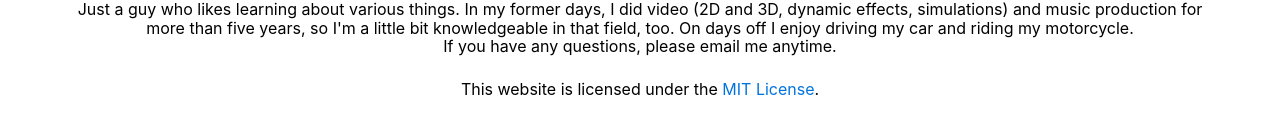
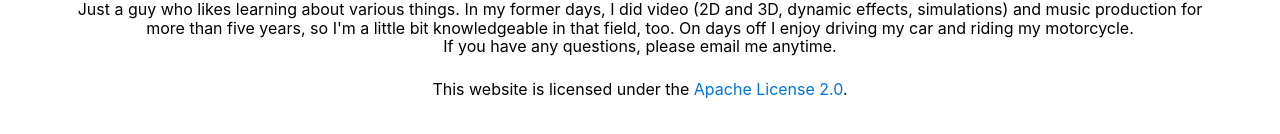
Before and after one commit to s0kil/bsky-moe, a React app: page / in a window 1280 px wide. Shown: the part 280-414 px from the top of the page. Built offline with nearby package versions, Linux system fonts and the light colour scheme.

Commit message:
Update license section to Apache 2.0

```diff
--- a/src/index.tsx
+++ b/src/index.tsx
@@ -41,7 +41,7 @@ const App: React.FC = (): JSX.Element => (
       <Text center>
         This website is licensed under the&nbsp;
         <Link href="https://github.com/imbsky/bsky-moe/blob/master/LICENSE">
-          MIT License
+          Apache License 2.0
         </Link>
         .
       </Text>
```
